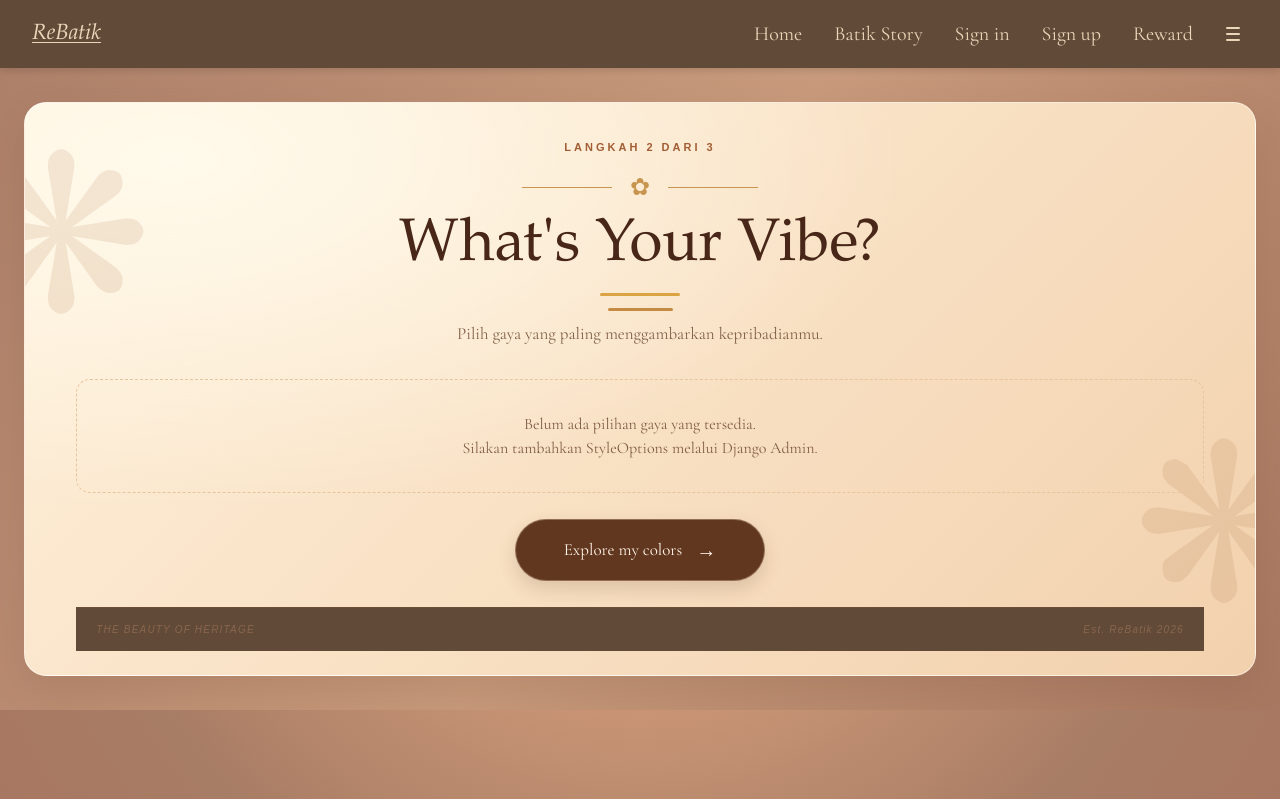
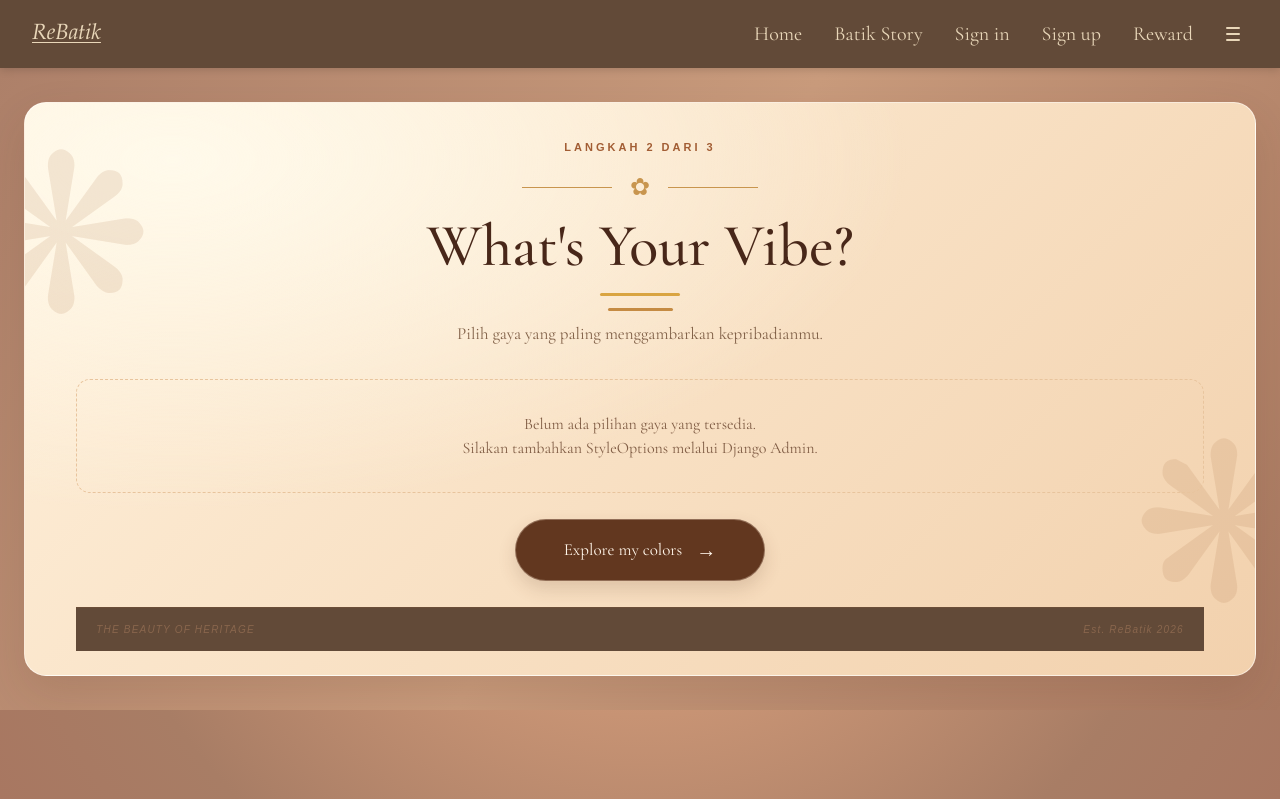
Before and after one commit to pbp-kelas-d-kelompok1-ReBatik/ReBatik, a Django app: page /batik_custom/style-quiz/ in a window 1280 px wide. Shown: the top 799 px of the page. Run offline with Django 5.2, Linux system fonts and the light colour scheme; data that the repository does not hold is empty; style sheets or scripts are compiled from the project's sources; parts of the project's set-up code (start-up, migrations or seed data) failed here and were passed over; some web fonts are replaced.

Commit message:
fix: merge migrations and support unisex preference

```diff
--- a/batik_custom/views.py
+++ b/batik_custom/views.py
@@ -8,7 +8,7 @@ def show_home(request):
     return render(request, "home_custom.html", {"selected_preference": request.session.get("fashion_preference", "")})
 
 def fashion_preference(request):
-    allowed_preferences = {"women", "men"}
+    allowed_preferences = {"women", "men", "unisex"}
     if request.method == "POST":
         preference = request.POST.get("fashion_preference", "")
         if preference not in allowed_preferences:
--- a/static/css/custom/batik_custom.css
+++ b/static/css/custom/batik_custom.css
@@ -177,7 +177,7 @@
 
 @font-face {
     font-family: "ReBatik Garamond";
-    src: url("../fonts/Garamond.ttf") format("truetype");
+    src: url("static/font/Garamond.ttf") format("truetype");
     font-display: swap;
 }
 
@@ -516,7 +516,7 @@
 
 @font-face {
     font-family: "ReBatik Garamond";
-    src: url("../fonts/Garamond.ttf") format("truetype");
+    src: url("static/font/Garamond.ttf") format("truetype");
     font-display: swap;
 }
 
--- a/static/css/custom/explore_colors.css
+++ b/static/css/custom/explore_colors.css
@@ -1,6 +1,6 @@
 @font-face {
     font-family: "ReBatik Garamond";
-    src: url("../fonts/Garamond.ttf") format("truetype");
+    src: url("static/font/Garamond.ttf") format("truetype");
     font-display: swap;
 }
 
--- a/static/css/custom/home_custom.css
+++ b/static/css/custom/home_custom.css
@@ -1,6 +1,6 @@
 @font-face {
     font-family: "ReBatik Garamond";
-    src: url("../fonts/Garamond.ttf") format("truetype");
+    src: url("static/font/Garamond.ttf") format("truetype");
     font-display: swap;
 }
 
--- a/static/css/custom/style_quiz.css
+++ b/static/css/custom/style_quiz.css
@@ -1,6 +1,6 @@
 @font-face {
     font-family: "ReBatik Garamond";
-    src: url("../fonts/Garamond.ttf") format("truetype");
+    src: url("static/font/Garamond.ttf") format("truetype");
     font-display: swap;
 }
 
```
Also changed, not shown: batik_custom/migrations/0009_merge_20261027_1159.py (added), batik_story/migrations/0005_merge_20261027_1200.py (added).
